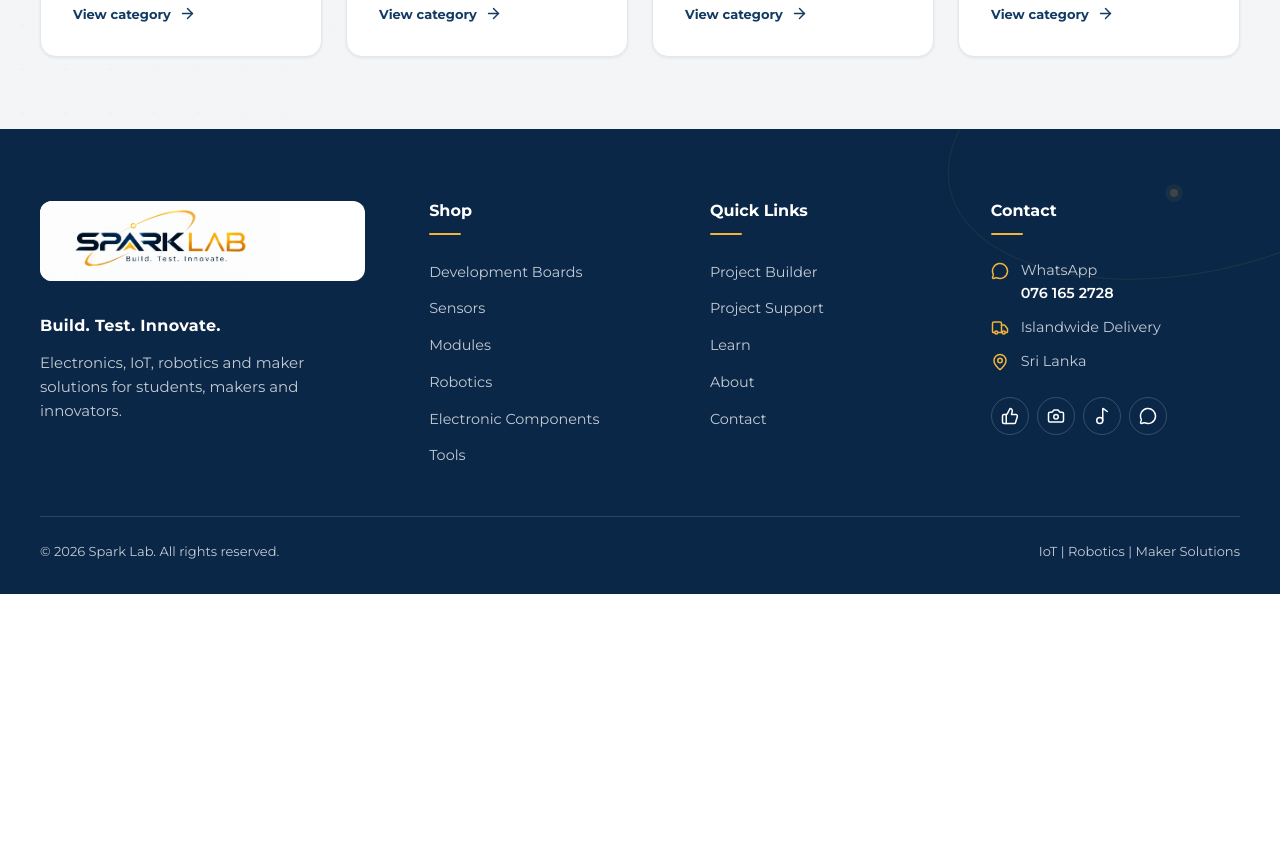
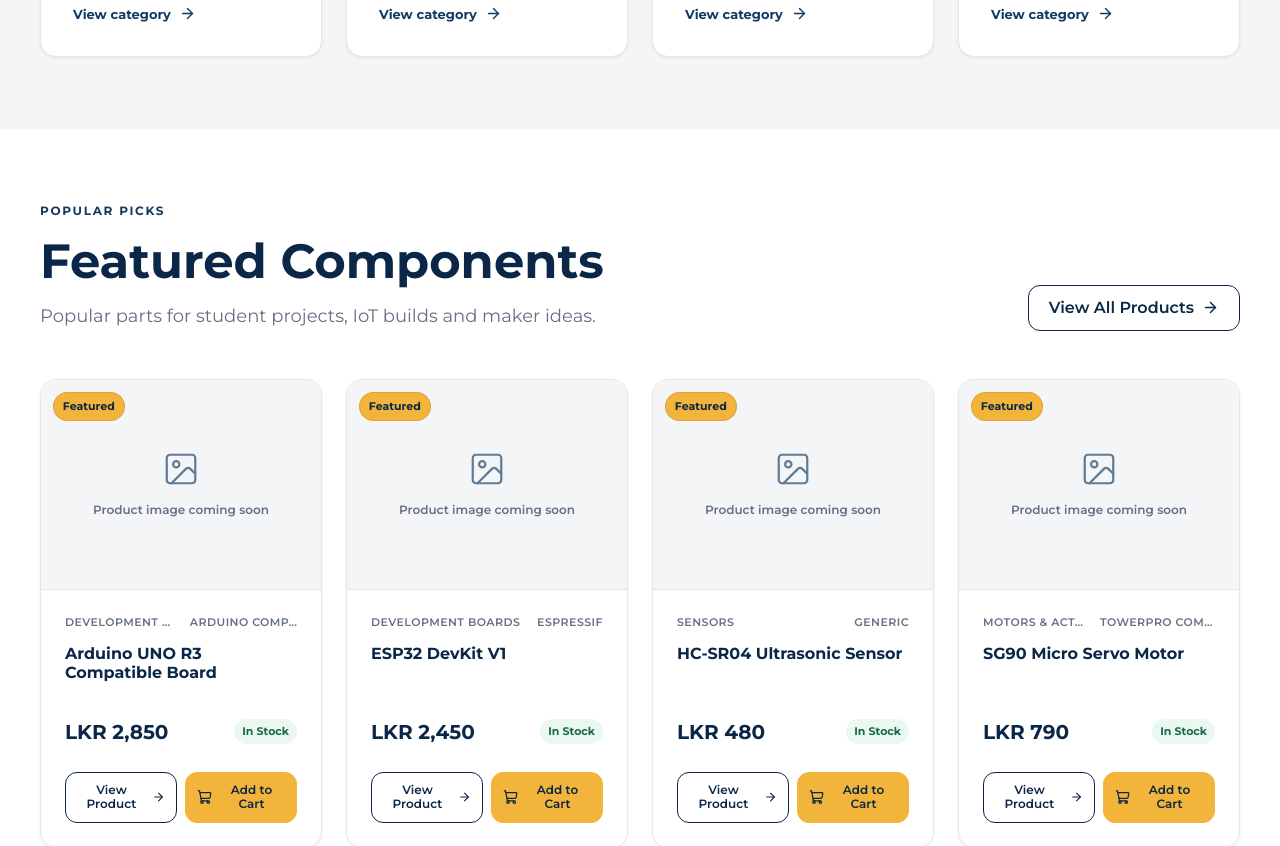
Before and after one commit to foryasith/spark-lab-web, a React (Vite) app: page / in a window 1280 px wide. Shown: the part 1680-2526 px from the top of the page. Before the commit the page ends 2274 px from the top, so only its background shows below. Built offline with nearby package versions, Linux system fonts and the light colour scheme.

Commit message:
feat: add featured products section

```diff
--- /dev/null
+++ b/src/components/home/FeaturedProducts.css
@@ -0,0 +1,90 @@
+.featured-products {
+  background: var(--color-white);
+}
+
+.featured-products-heading {
+  display: flex;
+  align-items: flex-end;
+  justify-content: space-between;
+  gap: var(--space-xl);
+  margin-bottom: var(--space-2xl);
+}
+
+.featured-products-heading .section-header {
+  margin-bottom: 0;
+}
+
+.featured-products-label {
+  margin-bottom: var(--space-sm);
+  color: var(--color-secondary);
+  font-size: 0.75rem;
+  font-weight: 700;
+  letter-spacing: 0.14em;
+  text-transform: uppercase;
+}
+
+.featured-products-link {
+  flex: 0 0 auto;
+  gap: var(--space-xs);
+}
+
+.featured-products-grid {
+  display: grid;
+  grid-template-columns: repeat(4, minmax(0, 1fr));
+  gap: var(--space-lg);
+}
+
+.featured-products-empty {
+  display: grid;
+  min-height: 16rem;
+  place-items: center;
+  align-content: center;
+  gap: var(--space-sm);
+  padding: var(--space-xl);
+  border: 1px dashed var(--color-border);
+  border-radius: var(--radius-lg);
+  background: var(--color-surface);
+  text-align: center;
+}
+
+.featured-products-empty svg {
+  color: var(--color-secondary);
+}
+
+.featured-products-empty h3 {
+  font-size: 1.125rem;
+}
+
+.featured-products-empty p {
+  color: var(--color-text-muted);
+  font-size: 0.875rem;
+}
+
+@media (max-width: 68rem) {
+  .featured-products-grid {
+    grid-template-columns: repeat(3, minmax(0, 1fr));
+  }
+}
+
+@media (max-width: 52rem) {
+  .featured-products-grid {
+    grid-template-columns: repeat(2, minmax(0, 1fr));
+  }
+}
+
+@media (max-width: 40rem) {
+  .featured-products-heading {
+    align-items: flex-start;
+    flex-direction: column;
+  }
+}
+
+@media (max-width: 34rem) {
+  .featured-products-grid {
+    grid-template-columns: 1fr;
+  }
+
+  .featured-products-link {
+    width: 100%;
+  }
+}
--- /dev/null
+++ b/src/components/home/FeaturedProducts.jsx
@@ -0,0 +1,50 @@
+import { ArrowRight, PackageOpen } from 'lucide-react'
+import { Link } from 'react-router-dom'
+import { products } from '../../data/products'
+import ProductCard from '../product/ProductCard'
+import './FeaturedProducts.css'
+
+const featuredProducts = products
+  .filter((product) => product.featured && product.active)
+  .slice(0, 8)
+
+function FeaturedProducts() {
+  return (
+    <section className="featured-products section" aria-labelledby="featured-products-title">
+      <div className="container">
+        <div className="featured-products-heading">
+          <header className="section-header">
+            <p className="featured-products-label">Popular Picks</p>
+            <h2 id="featured-products-title" className="section-title">
+              Featured Components
+            </h2>
+            <p className="section-subtitle">
+              Popular parts for student projects, IoT builds and maker ideas.
+            </p>
+          </header>
+
+          <Link className="btn btn-outline featured-products-link" to="/shop">
+            View All Products
+            <ArrowRight aria-hidden="true" size={17} />
+          </Link>
+        </div>
+
+        {featuredProducts.length > 0 ? (
+          <div className="featured-products-grid">
+            {featuredProducts.map((product) => (
+              <ProductCard key={product.product_id} product={product} />
+            ))}
+          </div>
+        ) : (
+          <div className="featured-products-empty">
+            <PackageOpen aria-hidden="true" size={32} strokeWidth={1.5} />
+            <h3>Featured components are coming soon.</h3>
+            <p>Visit the shop to explore the latest Spark Lab products.</p>
+          </div>
+        )}
+      </div>
+    </section>
+  )
+}
+
+export default FeaturedProducts
--- a/src/pages/Home.jsx
+++ b/src/pages/Home.jsx
@@ -1,4 +1,5 @@
 import CategorySection from '../components/home/CategorySection'
+import FeaturedProducts from '../components/home/FeaturedProducts'
 import Hero from '../components/home/Hero'
 
 function Home() {
@@ -6,6 +7,7 @@ function Home() {
     <>
       <Hero />
       <CategorySection />
+      <FeaturedProducts />
     </>
   )
 }
```
